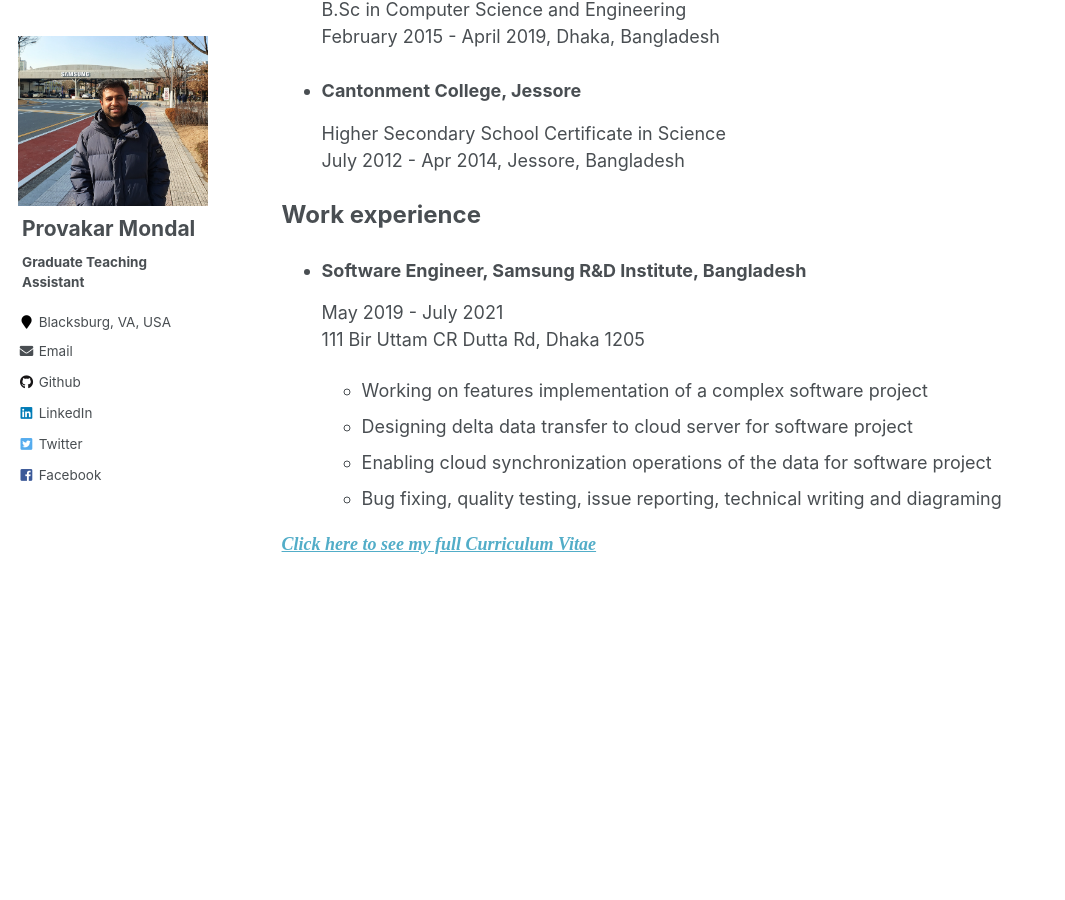
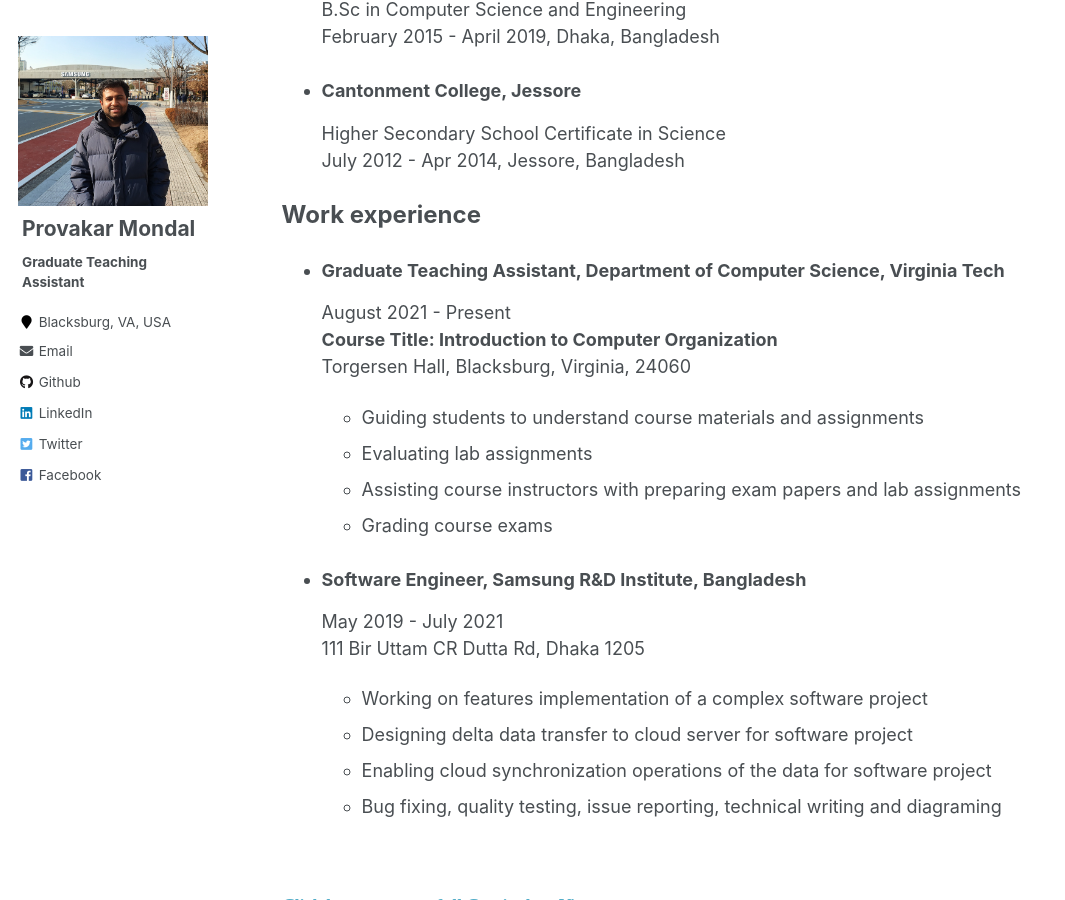
Before and after one commit to surzoprovakar/surzoprovakar.github.io, a Jekyll site: the page built from _pages/cv.md, in a window 1280 px wide and 900 px high, scrolled down 399 px. Shown: the whole window, without its empty margins (0-1065 px from the left). Built offline with Jekyll 4.4.1, drawn with Linux system fonts in a browser that asks for light colours; before the commit the page ends 1178 px from its top, so only the background shows below that.

Commit message:
update cv

```diff
--- a/_pages/cv.md
+++ b/_pages/cv.md
@@ -16,6 +16,15 @@ author_profile: true
     July 2012 - Apr 2014, Jessore, Bangladesh
 
 ##### <font size = "+2.5"><b>Work experience</b></font>
+- ###### <font size = "+1.5"><b>Graduate Teaching Assistant, Department of Computer Science, Virginia Tech</b></font>
+    August 2021 - Present<br>
+    <b>Course Title: Introduction to Computer Organization</b> <br>
+    Torgersen Hall, Blacksburg, Virginia, 24060
+  - Guiding students to understand course materials and assignments
+  - Evaluating lab assignments
+  - Assisting course instructors with preparing exam papers and lab assignments
+  - Grading course exams
+
 - ###### <font size = "+1.5"><b>Software Engineer, Samsung R&D Institute, Bangladesh</b></font>
     May 2019 - July 2021<br>
     111 Bir Uttam CR Dutta Rd, Dhaka 1205
@@ -24,5 +33,5 @@ author_profile: true
   - Enabling cloud synchronization operations of the data for software project
   - Bug fixing, quality testing, issue reporting, technical writing and diagraming
 
-
-<a href = "https://drive.google.com/file/d/1sMhb_weqEZRWWfupttbZb2iTMHeBCqSU/view?usp=sharing" target="_blank" rel="noopener noreferrer"><font face = "Segoe Print" size = "+1.5"><b><i>Click here to see my full Curriculum Vitae</i></b></font></a>
+<br> <br>
+<a href = "https://drive.google.com/file/d/15YlPljvrkROxhXLnvwSr9naI71jRNo_O/view?usp=sharing" target="_blank" rel="noopener noreferrer"><font face = "Segoe Print" size = "+1.5"><b><i>Click here to see my full Curriculum Vitae</i></b></font></a>
```
